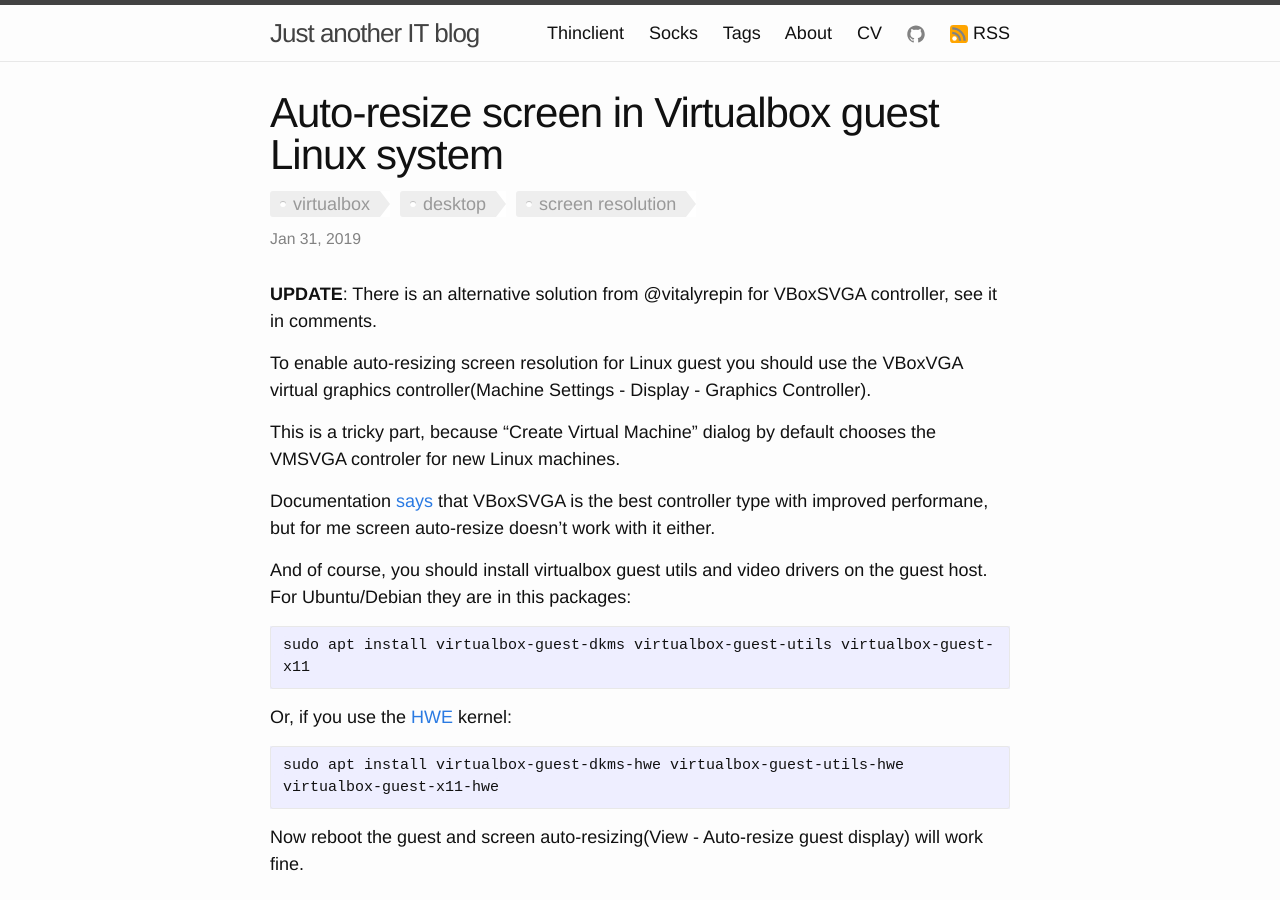
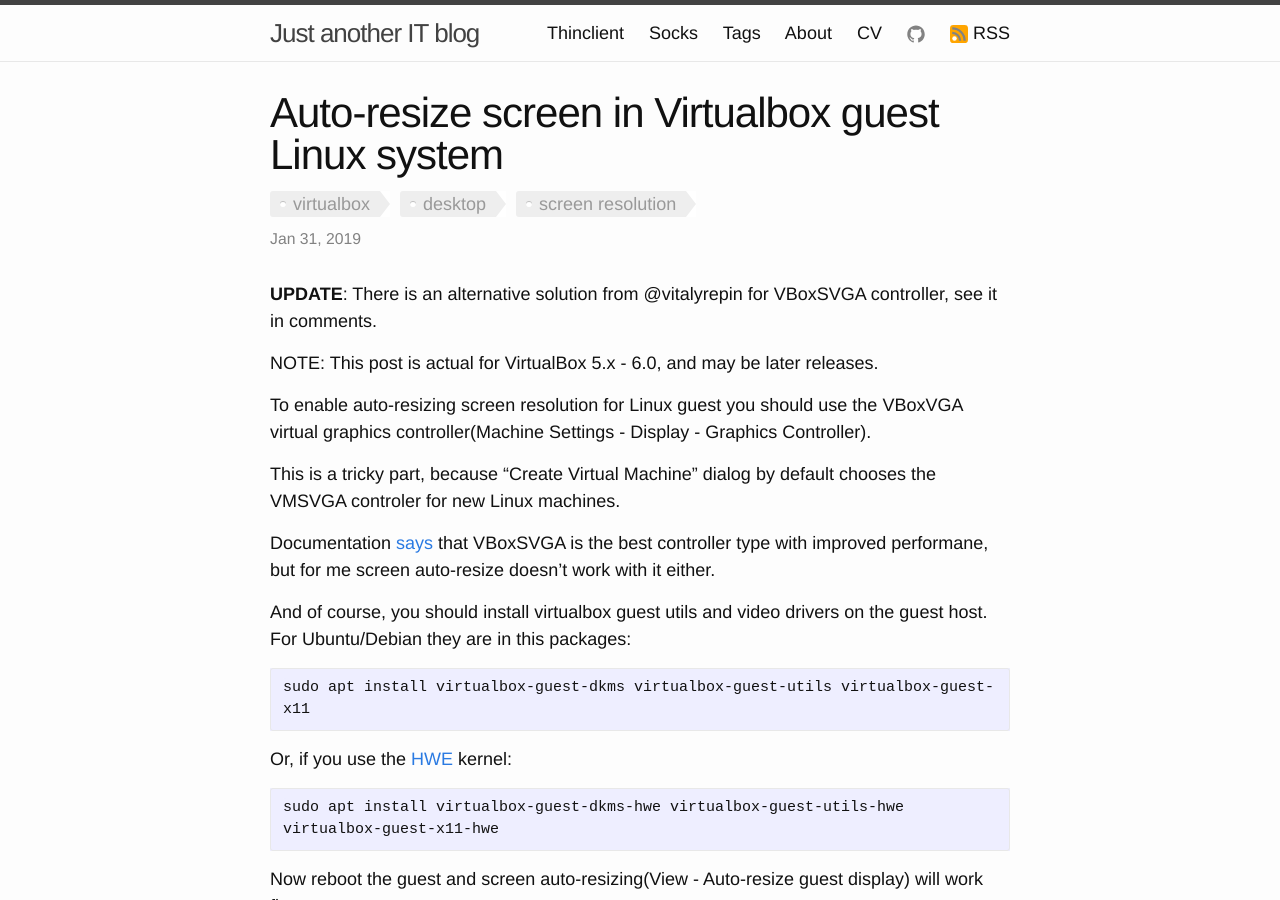
Before and after one commit to selivan/selivan.github.io, a Jekyll site: the page built from _posts/2019-01-31-virtualbox-linux-guest-autoresize-screen.md, in a window 1280 px wide and 900 px high. Built offline with Jekyll 4.4.1, drawn with Linux system fonts in a browser that asks for light colours.

Commit message:
Update 2019-01-31-virtualbox-linux-guest-autoresize-screen.md

```diff
--- a/_posts/2019-01-31-virtualbox-linux-guest-autoresize-screen.md
+++ b/_posts/2019-01-31-virtualbox-linux-guest-autoresize-screen.md
@@ -5,6 +5,8 @@
 ---
 
 **UPDATE**: There is an alternative solution from @vitalyrepin for VBoxSVGA controller, see it in comments.
+
+NOTE: This post is actual for VirtualBox 5.x - 6.0, and may be later releases.
 
 To enable auto-resizing screen resolution for Linux guest you should use the VBoxVGA virtual graphics controller(Machine Settings - Display - Graphics Controller).
 
```
